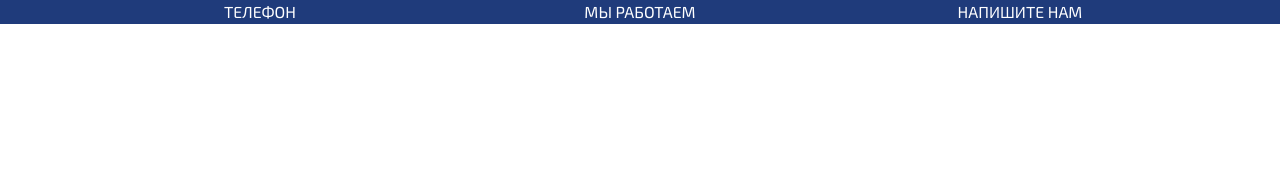
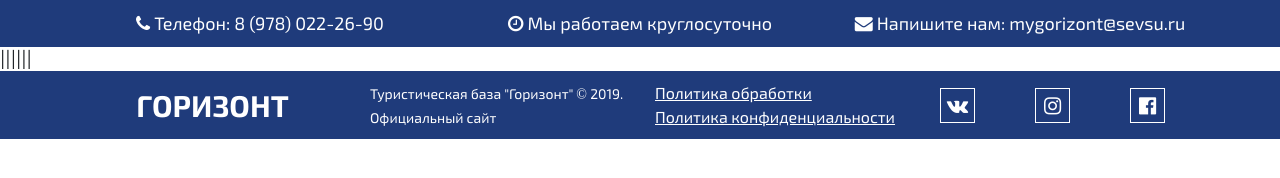
Before and after one commit to YellowFire4ly/horizon, a plain HTML site: page index.html in a window 1280 px wide. Drawn offline with nearby package versions, Linux system fonts and the light colour scheme.

Commit message:
added extra top and bottom lines

```diff
--- a/index.html
+++ b/index.html
@@ -5,6 +5,7 @@
     <meta name="viewport" content="width=device-width, initial-scale=1.0">
     <meta http-equiv="X-UA-Compatible" content="ie=edge">
     <link rel="stylesheet" href="https://stackpath.bootstrapcdn.com/bootstrap/4.3.1/css/bootstrap.min.css" integrity="sha384-ggOyR0iXCbMQv3Xipma34MD+dH/1fQ784/j6cY/iJTQUOhcWr7x9JvoRxT2MZw1T" crossorigin="anonymous">
+    <link rel="stylesheet" href="https://maxcdn.bootstrapcdn.com/font-awesome/4.5.0/css/font-awesome.min.css">
     <link rel="stylesheet" href="fonts/stylesheet.css">
     <link rel="stylesheet" href="styles/styles.css">
     <title>Document</title>
@@ -12,12 +13,82 @@
 <body>
     <div class="extra_line__wrapper">
         <div class="container">
-            <div class="row extra_line">
-                <div class="col">ТЕЛЕФОН</div>
-                <div class="col">МЫ РАБОТАЕМ </div>
-                <div class="col">НАПИШИТЕ НАМ</div>
+            <div class="row extra_line text-center extra_line justify-content-center align-items-center">
+                <div class="col">
+                    <span class="extra_info">
+                        <a href="tel:89780222690" class="text-white underline-none">
+                            <i class="fa fa-phone" aria-hidden="true"></i>
+                            Телефон: 8 (978) 022-26-90
+                        </a>
+                    </span>
+                </div>
+                <div class="col">
+                    <span class="extra_info">
+                        <i class="fa fa-clock-o" aria-hidden="true"></i>
+                        Мы работаем круглосуточно
+                    </span>
+                </div>
+                <div class="col">
+                    <span class="extra_info">
+                        <i class="fa fa-envelope" aria-hidden="true"></i>
+                        Напишите нам: mygorizont@sevsu.ru
+                    </span>
+                </div>
             </div>
         </div>
+    </div>
+    <span>||||||</span>
+    <div class="extra_line__wrapper">
+        <div class="container">
+                <div class="row extra_line fz-16 row extra_line extra_line--bottom justify-content-center align-items-center">
+                    <div class="col text-center">
+                        <span class="main_logo">
+                            <a href="#" class="text-white underline-none">
+                                ГОРИЗОНТ
+                            </a>
+                        </span>
+                    </div>
+                    <div class="col">
+                        <span class="extra_info fz-14">
+                            Туристическая база "Горизонт" © 2019.<br>
+                            Официальный сайт
+                        </span>
+                    </div>
+                    <div class="col">
+                        <span class="extra_info">
+                            <a class="text-white" href="#"><u>Политика обработки</u></a><br>
+                            <a class="text-white" href="#"><u>Политика конфиденциальности</u></a>
+                        </span>
+                    </div>
+                    <div class="col">
+                        <span class="extra_info">
+                            <div class="row justify-content-center align-items-center">
+                                <div class="col">
+                                    <span class="logo_with_icon justify-content-center align-items-center">
+                                        <a href="#" class="text-white">
+                                            <i class="fa fa-vk" aria-hidden="true"></i>
+                                        </a>
+                                    </span>
+                                </div>
+                                <div class="col">
+                                    <span class="logo_with_icon justify-content-center align-items-center">
+                                        <a href="#" class="text-white">
+                                            <i class="fa fa-instagram" aria-hidden="true"></i>
+                                        </a>
+                                    </span>
+                                </div>
+                                <div class="col">
+                                    <span class="logo_with_icon justify-content-center align-items-center">
+                                        <a href="#" class="text-white">
+                                            <i class="fa fa-facebook-official" aria-hidden="true"></i>
+                                        </a>
+                                    </span>
+                                </div>
+                            </div>
+                        </span>
+                    </div>
+                </div>
+            </div>
     </div>
     <script src="https://code.jquery.com/jquery-3.3.1.slim.min.js" integrity="sha384-q8i/X+965DzO0rT7abK41JStQIAqVgRVzpbzo5smXKp4YfRvH+8abtTE1Pi6jizo" crossorigin="anonymous"></script>
     <script src="https://cdnjs.cloudflare.com/ajax/libs/popper.js/1.14.7/umd/popper.min.js" integrity="sha384-UO2eT0CpHqdSJQ6hJty5KVphtPhzWj9WO1clHTMGa3JDZwrnQq4sF86dIHNDz0W1" crossorigin="anonymous"></script>
--- a/styles/styles.css
+++ b/styles/styles.css
@@ -1,6 +1,45 @@
+body {
+    margin: 0;
+    padding: 0;
+}
+
 .extra_line__wrapper {
     background-color: rgb(31, 59, 123);
-    color: white;
-    text-align: center;
+    color: rgb(255, 255, 255);
     font-family: "Exo 2.0";
+    font-size: 18px;
+    padding: 10px 0;
 }
+
+.extra_info {
+    user-select: none;
+}
+
+.underline-none:hover {
+    text-decoration-line: none;
+}
+
+.main_logo {
+    font-size: 30px;
+    font-weight: bold;
+}
+
+.logo_with_icon {
+    width: 35px;
+    height: 35px;
+    border: 1px solid rgb(255, 255, 255);
+    display: flex;
+    font-size: 20px;
+}
+
+.logo_with_icon:hover {
+    cursor: pointer;
+}
+
+.fz-14 {
+    font-size: 14px;
+}
+
+.fz-16 {
+    font-size: 16px;
+}
```
